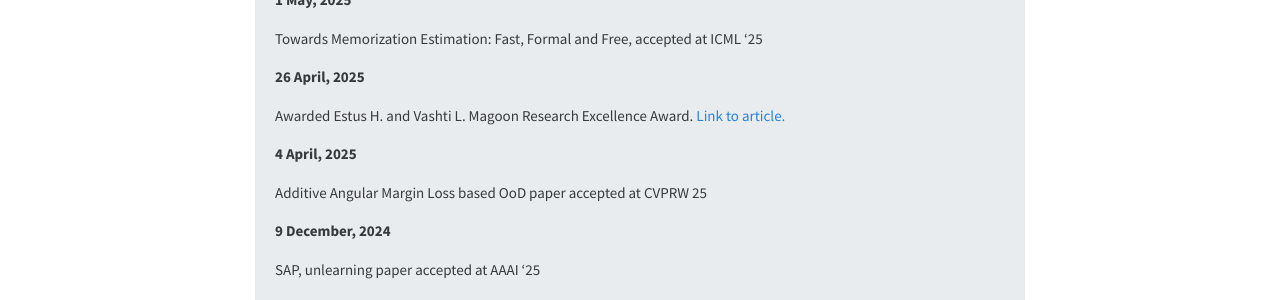
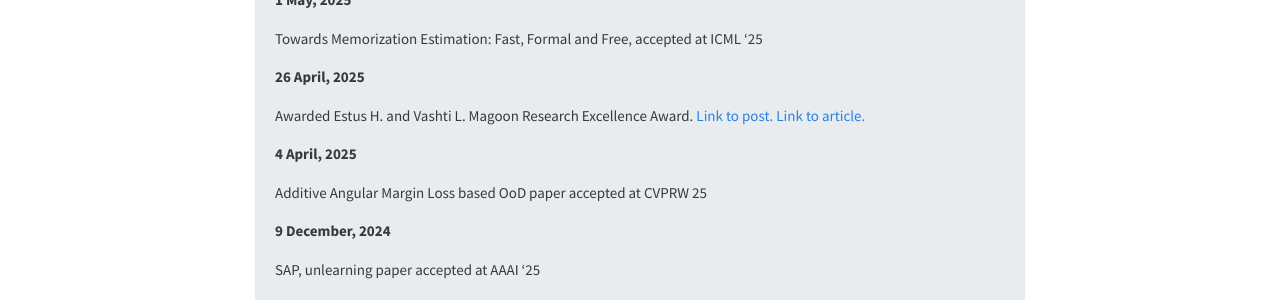
Before and after one commit to DeepakTatachar/deepaktatachar.github.io, a Jekyll site: the page built from _pages/allnews.md, in a window 1280 px wide and 900 px high. Shown: the part 368-668 px from the top of the window. Built offline with Jekyll 4.4.1, drawn with Linux system fonts in a browser that asks for light colours; nearby versions of some CDN libraries; a style sheet for code colours, icons or effects is not loaded.

Commit message:
Update news.yml

```diff
--- a/_data/news.yml
+++ b/_data/news.yml
@@ -8,7 +8,7 @@
   headline: "Towards Memorization Estimation: Fast, Formal and Free, accepted at ICML '25"
 
 - date: 26 April, 2025
-  headline: "Awarded Estus H. and Vashti L. Magoon Research Excellence Award. <a href='https://www.linkedin.com/posts/purdue-ece_purdue-ece-students-shatter-guinness-world-activity-7327785921972490240-Cx5Q?utm_source=share&utm_medium=member_desktop&rcm=ACoAACRmo2IBLcphNzfLPXUrvOhPTDK_tbWhOdc'>Link to article.</a>"
+  headline: "Awarded Estus H. and Vashti L. Magoon Research Excellence Award. <a href='https://www.linkedin.com/posts/purdue-ece_purdueece-activity-7321159279283974144-NabS?utm_source=share&utm_medium=member_desktop&rcm=ACoAACRmo2IBLcphNzfLPXUrvOhPTDK_tbWhOdc'>Link to post.</a> <a href='https://engineering.purdue.edu/ECE/News/2025/purdue-ece-grad-students-win-annual-awards'>Link to article.</a>"
 
 - date: 4 April, 2025
   headline: "Additive Angular Margin Loss based OoD paper accepted at CVPRW 25"
```
